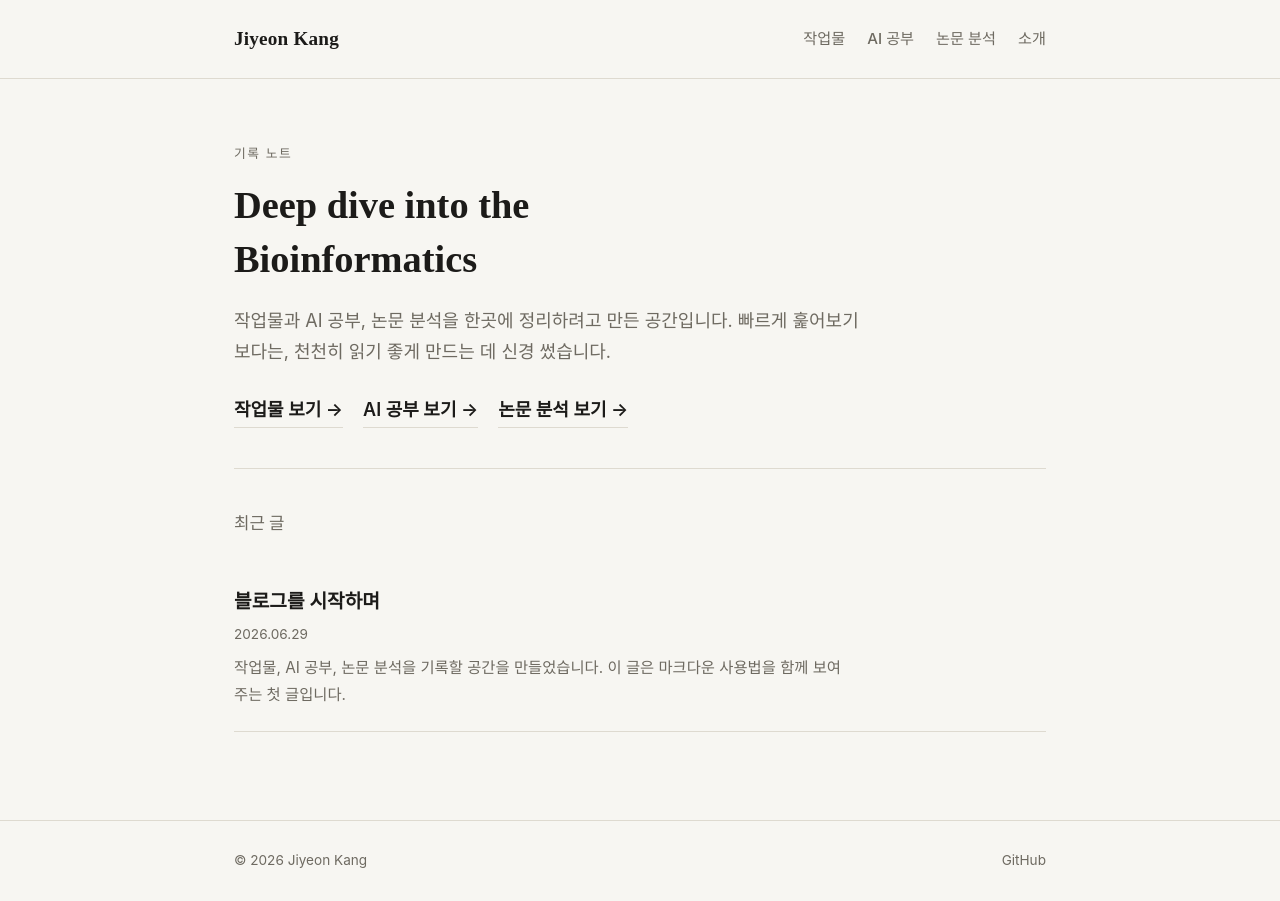
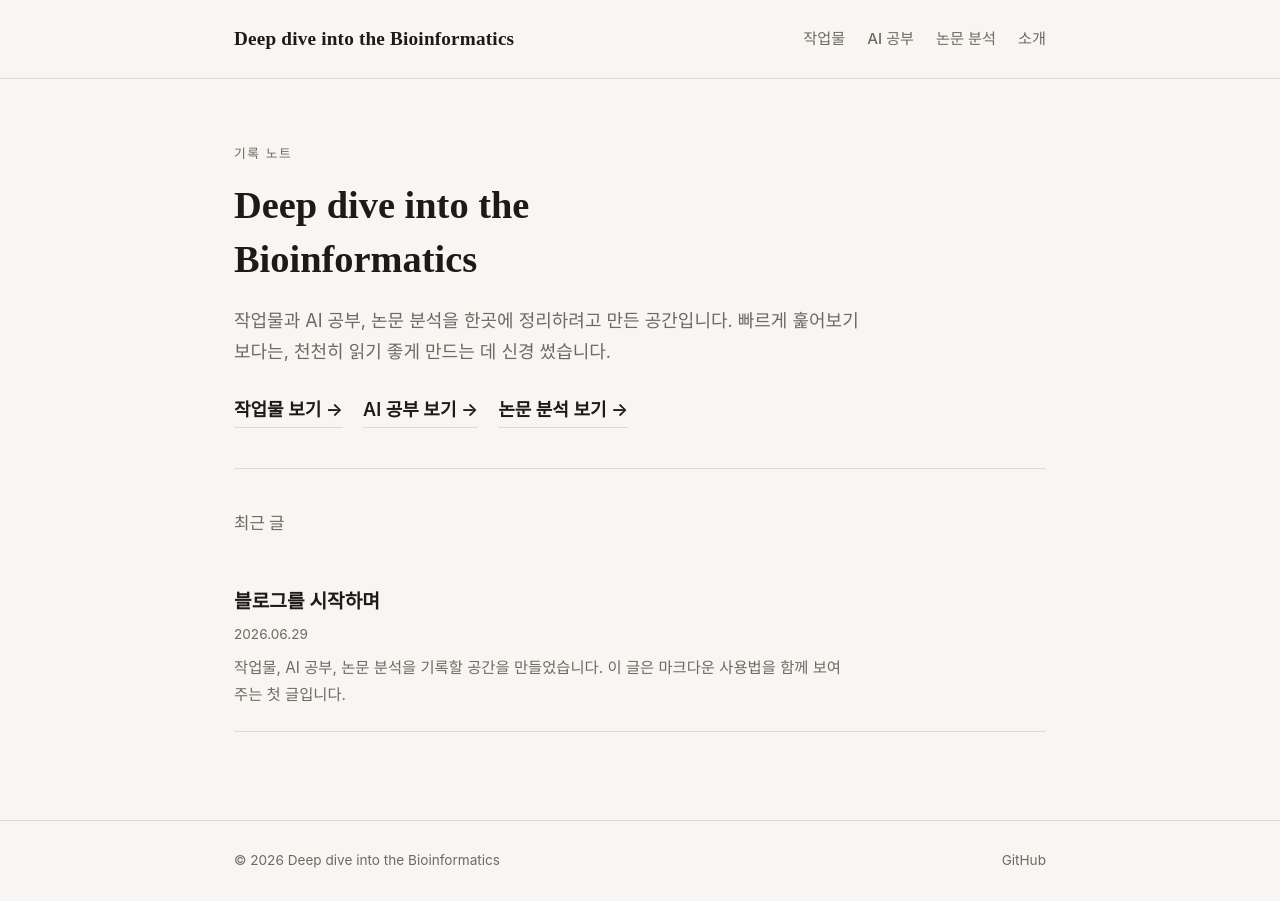
Before and after one commit to Jiyeon-Kang-125/Jiyeon-Kang-125.github.io, a Jekyll site: the page built from index.md, in a window 1280 px wide. Built offline with Jekyll 4.4.1, drawn with Linux system fonts in a browser that asks for light colours; some web fonts are replaced.

Commit message:
Update _config.yml

```diff
--- a/_config.yml
+++ b/_config.yml
@@ -1,5 +1,6 @@
 # ── 기본 정보 (자유롭게 수정하세요) ───────────────────────
-title: "Jiyeon Kang"
+title: "Deep dive into the Bioinformatics"
+author: "Jiyeon Kang"
 tagline: "Deep dive into the Bioinformatics"
 description: "작업물, AI 공부, 논문 분석을 기록하는 개인 블로그"
 github_username: "Jiyeon-Kang-125"
```
